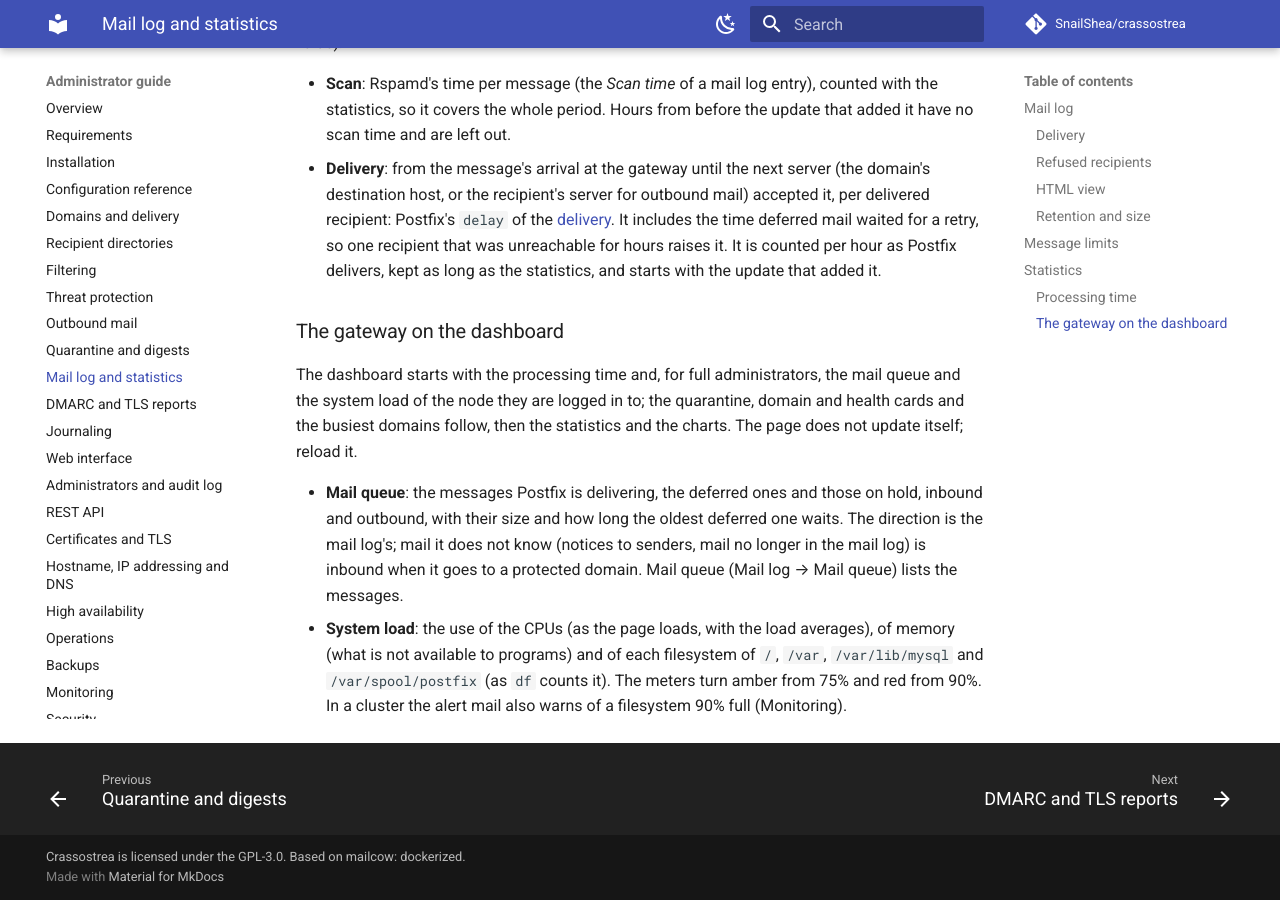
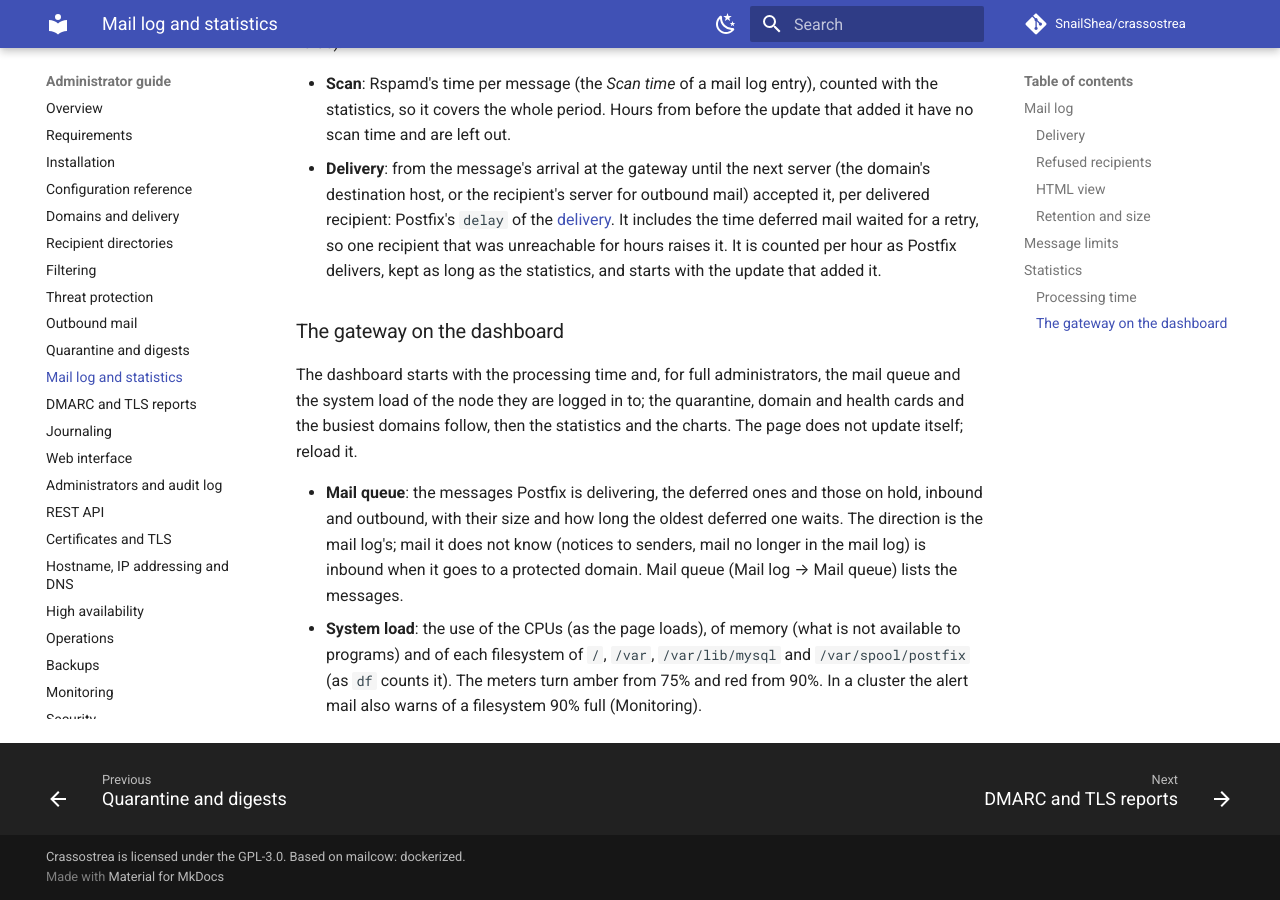
Before and after one commit to SnailShea/crassostrea-docs, an MkDocs documentation site: the page built from docs/admin/mail-log.md, in a window 1280 px wide and 900 px high, scrolled down 3572 px. Built offline with MkDocs 1.6.1 and Material for MkDocs 9.7.7, drawn with Linux system fonts in a browser that asks for light colours; comment, search, counter and statistics services are not loaded.

Commit message:
System load card without the load averages
Co-Authored-By: Claude Opus 5.5 <noreply@anthropic.com>

```diff
--- a/docs/admin/mail-log.md
+++ b/docs/admin/mail-log.md
@@ -164,8 +164,8 @@ statistics and the charts. The page does not update itself; reload it.
   not know (notices to senders, mail no longer in the mail log) is inbound
   when it goes to a protected domain. Mail queue (Mail log → Mail queue)
   lists the messages.
-- **System load**: the use of the CPUs (as the page loads, with the load
-  averages), of memory (what is not available to programs) and
+- **System load**: the use of the CPUs (as the page loads), of memory (what
+  is not available to programs) and
   of each filesystem of `/`, `/var`, `/var/lib/mysql` and
   `/var/spool/postfix` (as `df` counts it). The meters turn amber from 75%
   and red from 90%. In a cluster the alert mail also warns of a filesystem
```
